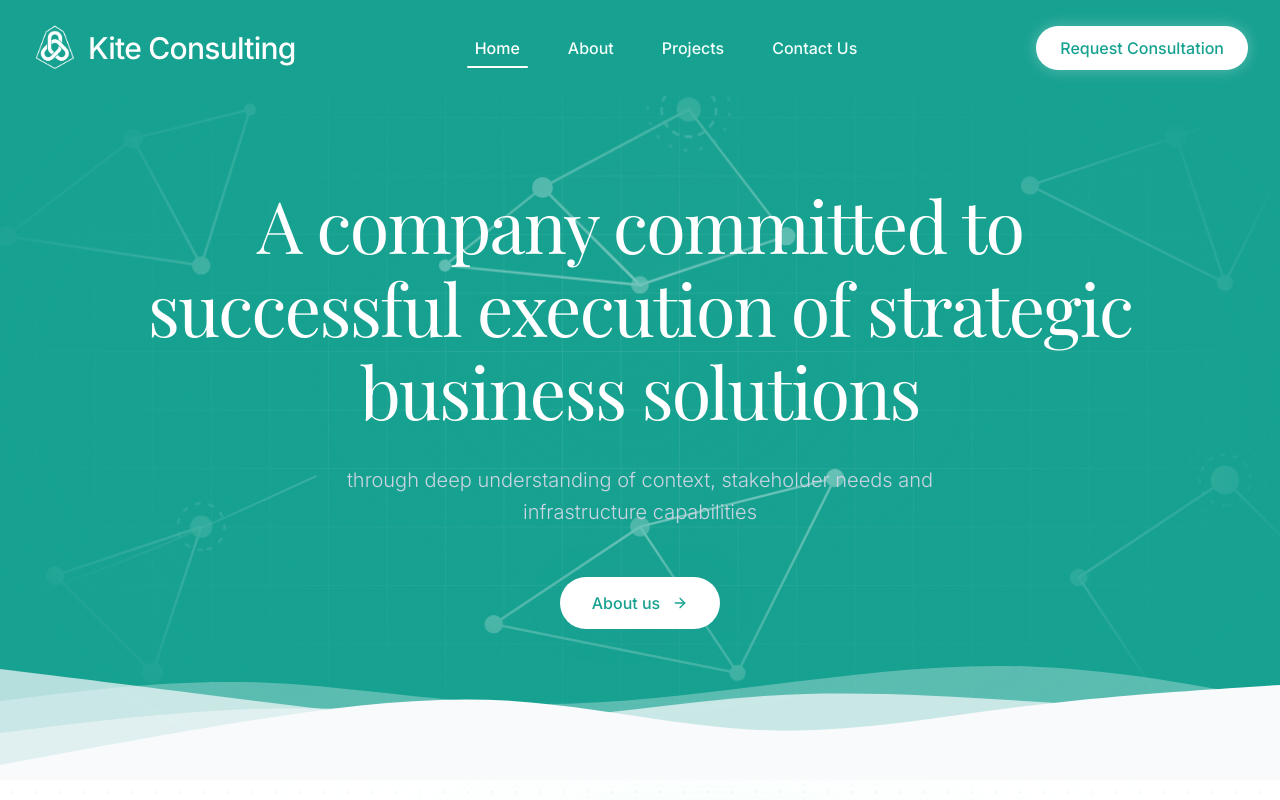
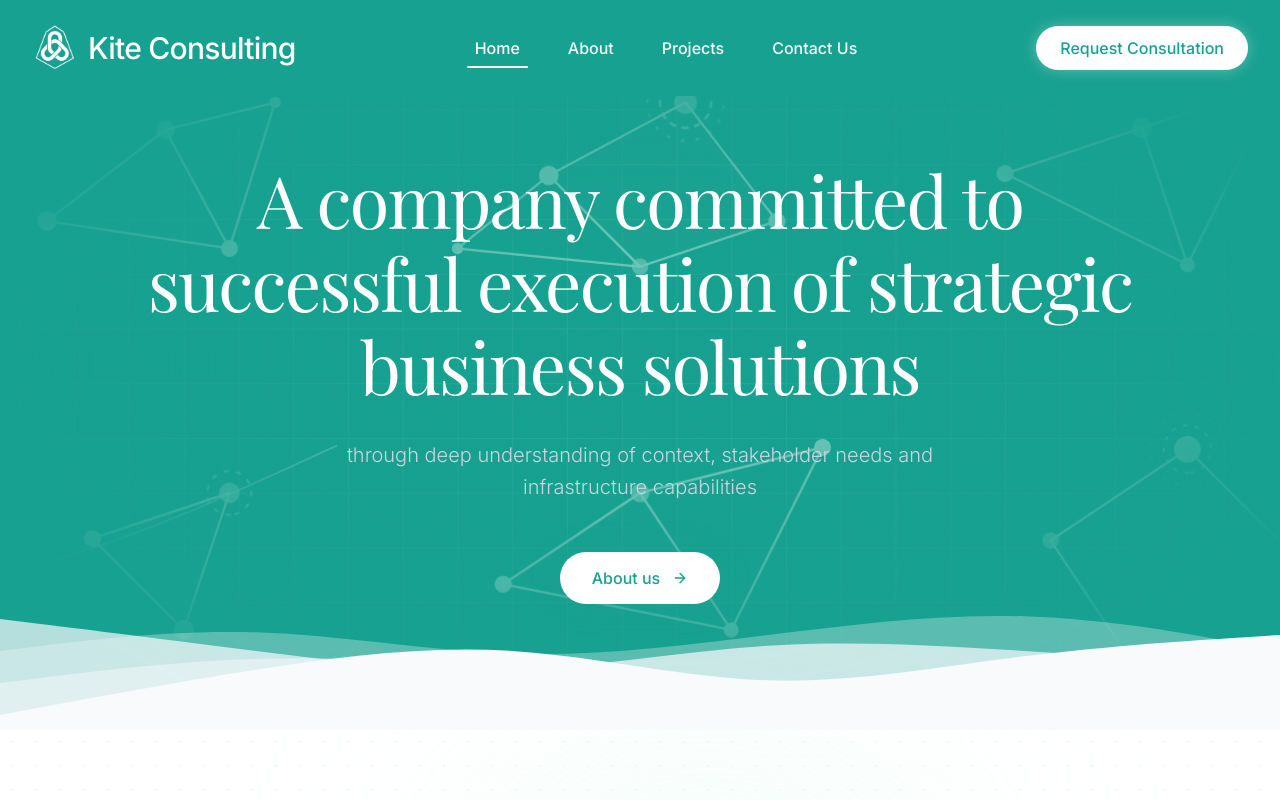
Before and after one commit to jo-it-solution/kite2, a React (Vite) app: page / in a window 1280 px wide. Shown: the top 800 px of the page. Built offline with nearby package versions, Linux system fonts and the light colour scheme; a web font is replaced by a local one.

Commit message:
third3 commit

```diff
--- a/src/pages/Homepage.tsx
+++ b/src/pages/Homepage.tsx
@@ -44,7 +44,7 @@ export default function Homepage() {
       <Header />
 
       {/* HERO SECTION */}
-      <section id="Home" className="relative pt-32 pb-24 px-4 sm:px-6 lg:px-8 text-center overflow-hidden min-h-[780px] flex items-center justify-center bg-[#17a190]">
+      <section id="Home" className="relative pt-32 pb-24 px-4 sm:px-6 lg:px-8 text-center overflow-hidden min-h-[730px] flex items-center justify-center bg-[#17a190]">
 
         {/* Custom Consulting / Strategy Abstract Background */}
         <div className="absolute inset-0 opacity-60 pointer-events-none flex items-center justify-center overflow-hidden">
```
